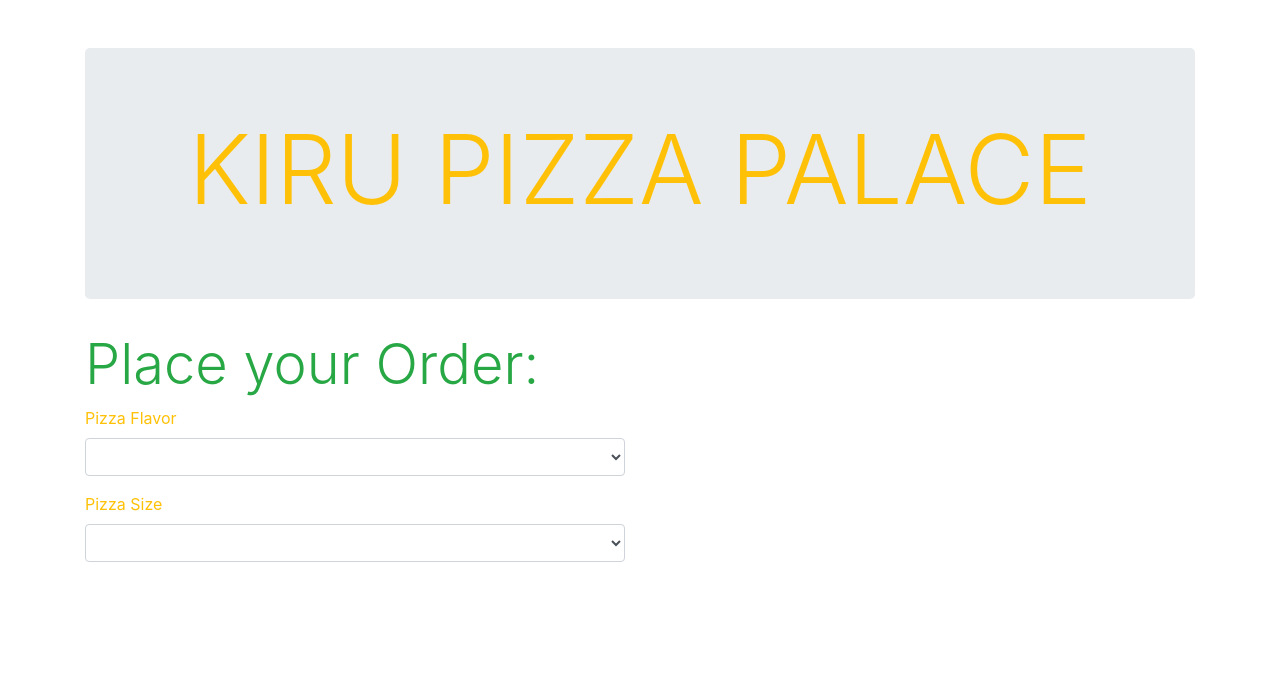
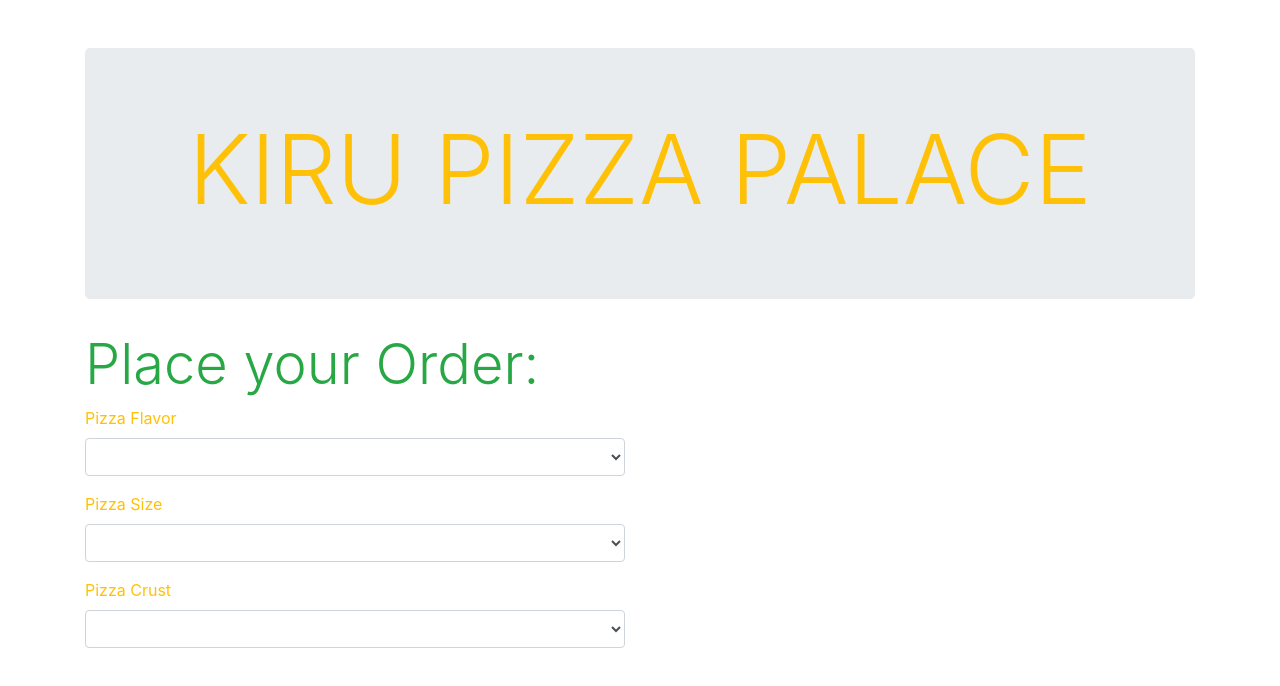
Before and after one commit to Kiru-axis/Pizza-heaven, a plain HTML site: page index.html in a window 1280 px wide. Drawn offline with nearby package versions, Linux system fonts and the light colour scheme.

Commit message:
complted third part main: pizza-crust

```diff
--- a/index.html
+++ b/index.html
@@ -44,6 +44,15 @@
                 <option label="large" value="1200">Large</option>
               </select>
             </div>
+            <div class="form-group">
+              <label for="crust">Pizza Crust</label>
+              <select class="form-control" id="crust" required>
+                <option></option>
+                <option label="cripsy" value="200">Crispy</option>
+                <option label="stuffed" value="300">Stuffed</option>
+                <option label="gluten" value="500">Gluten-free</option>
+              </select>
+            </div>
 
     <!-- javascript link -->
     <script src="https://ajax.googleapis.com/ajax/libs/jquery/3.6.0/jquery.min.js"></script>
```
